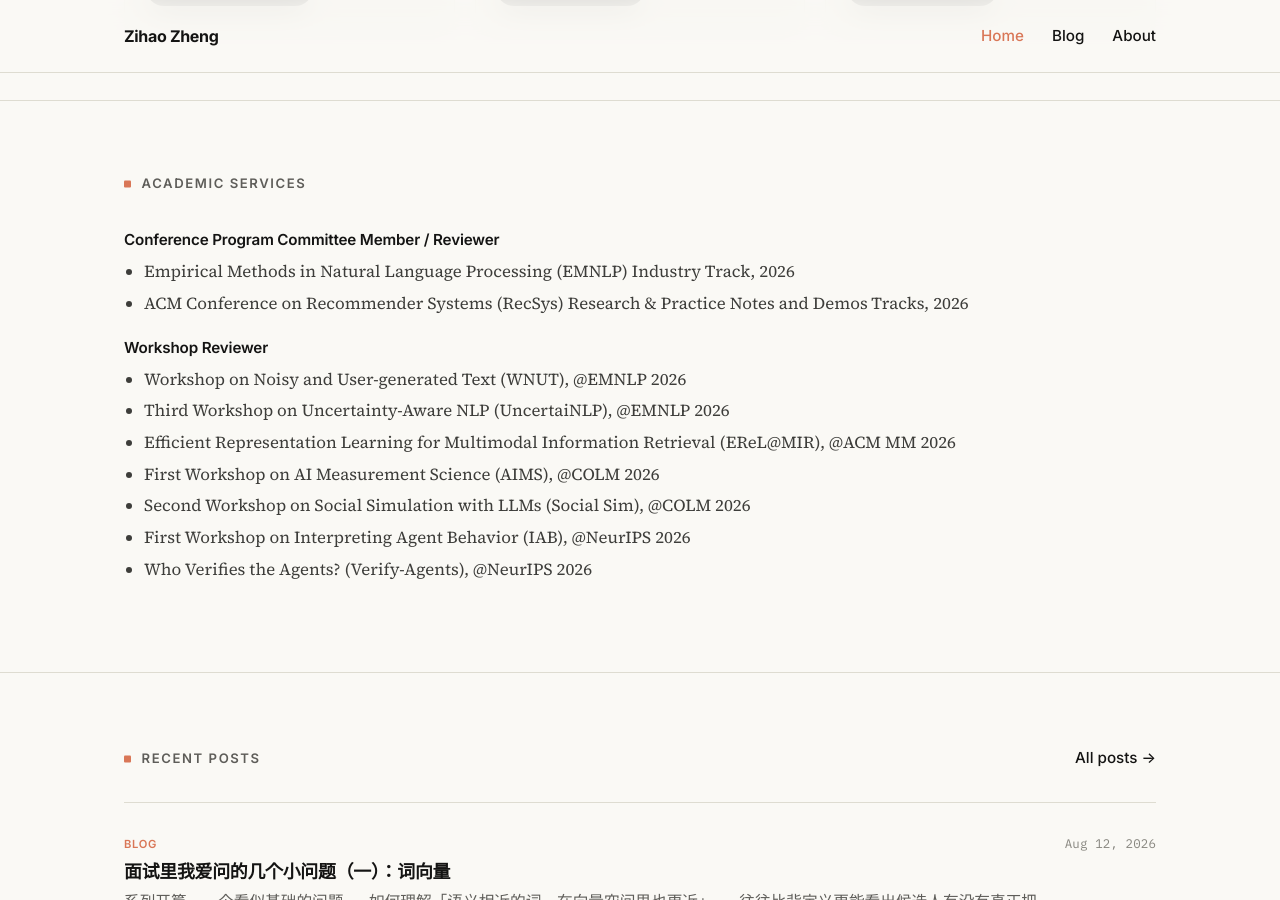
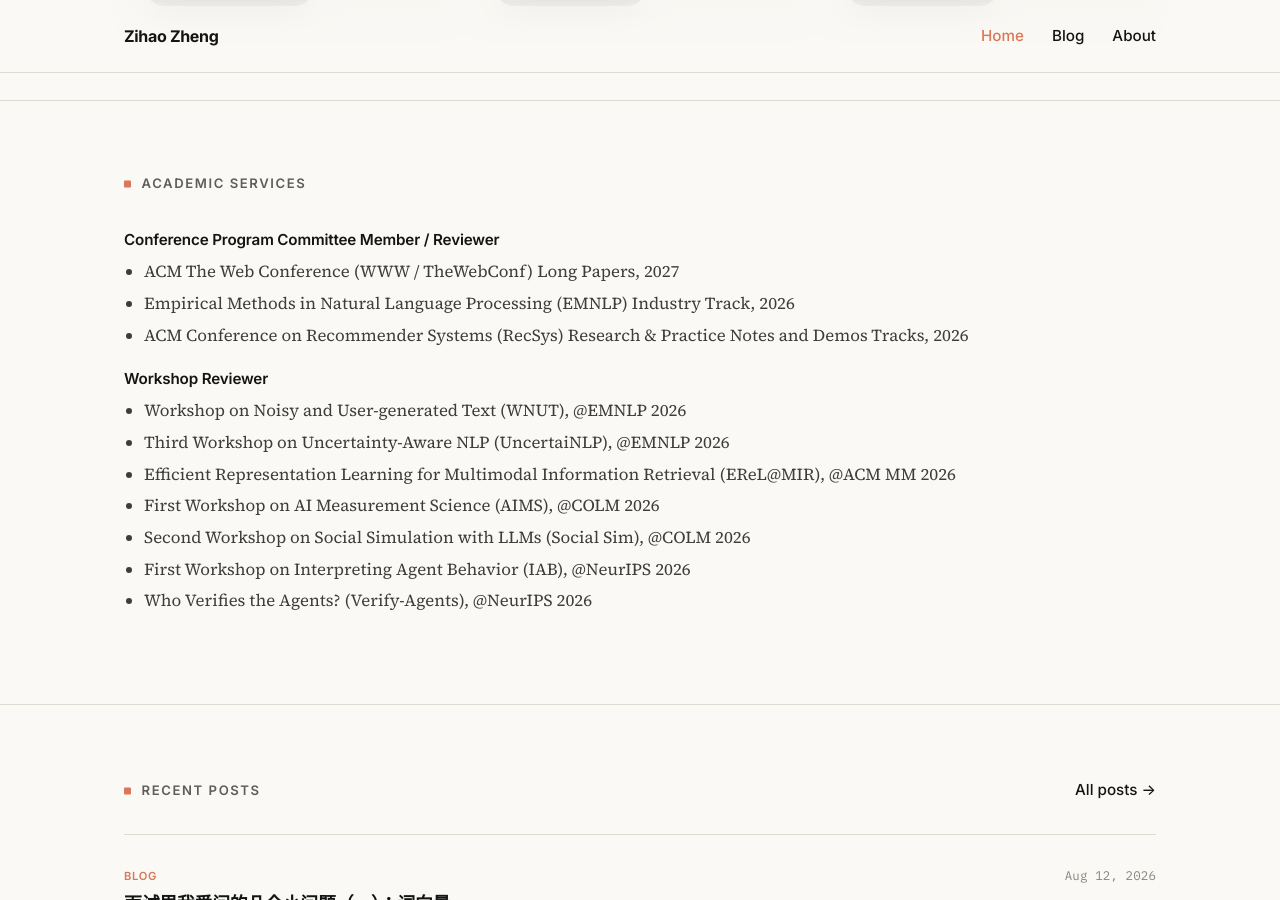
Before and after one commit to zihaolucky/zihaolucky.github.io, a Jekyll site: the page built from index.html, in a window 1280 px wide and 900 px high, scrolled down 1965 px. Built offline with Jekyll 4.4.1, drawn with Linux system fonts in a browser that asks for light colours.

Commit message:
Add WWW 2027 long-paper reviewing to the homepage.
Co-authored-by: Cursor <cursoragent@cursor.com>

```diff
--- a/index.html
+++ b/index.html
@@ -150,6 +150,7 @@ description: AI infrastructure and speech-language systems architect — patents
                 <li>
                     <strong>Conference Program Committee Member / Reviewer</strong>
                     <ul>
+                        <li>ACM The Web Conference (WWW / TheWebConf) Long Papers, 2027</li>
                         <li>Empirical Methods in Natural Language Processing (EMNLP) Industry Track, 2026</li>
                         <li>ACM Conference on Recommender Systems (RecSys) Research &amp; Practice Notes and Demos Tracks, 2026</li>
                     </ul>
```
